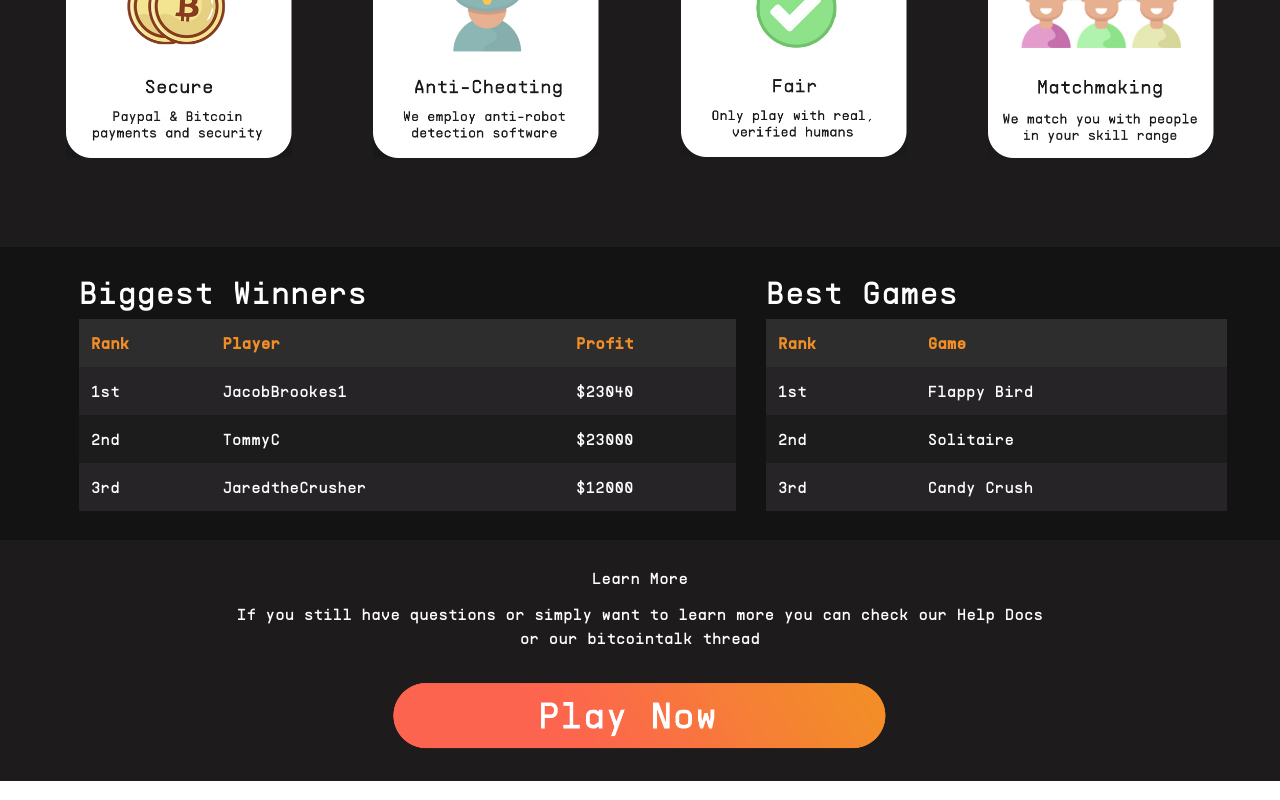
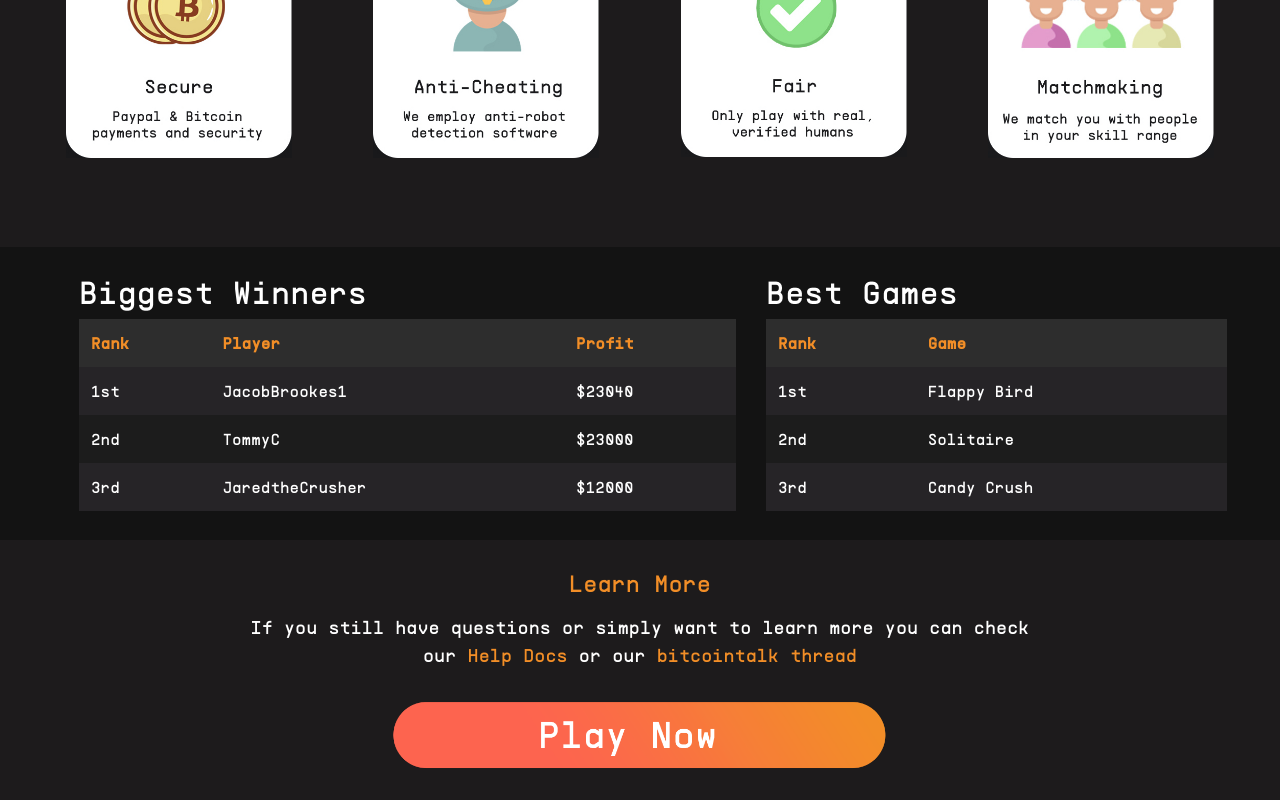
Before and after one commit to franklovefrank/triumph-landing-page, a React (Create React App) app: page / in a window 1280 px wide. Shown: the part 811-1611 px from the top of the page. Built offline with nearby package versions, Linux system fonts and the light colour scheme.

Commit message:
link at bottom

```diff
--- a/src/App.css
+++ b/src/App.css
@@ -173,11 +173,25 @@ a.login:hover, a.login:active{
   color: #f28e27;
 }
 
+a.learn:link, a.learn:visited{
+  font-size: calc(1em + .6vw);
+  color:#f28e27;
+  text-decoration: none;
+}
 
-.text3{
-  font-size: calc(1em + .6vw);
+a.learn:hover, a.learn:active{
+  color: white;
+}
+a.links:link, a.links:visited{
+  color:#f28e27;
+  font-size: calc(1em + .2vw);
+  text-decoration: none;
+}
+
+a.links:hover, a.links:active{
+  color: white;
 }
 
 .text4{
-  font-size: calc(1em + .15vw);
+  font-size: calc(1em + .2vw);
 }
--- a/src/App.js
+++ b/src/App.js
@@ -151,16 +151,24 @@ function App() {
         <Container fluid className="container1">
           <Row className="justify-content-center row8">
             <Col>
-              <text className="header-text3">Learn More</text>
+            <Link to="/learnmore" className="learn">
+                 Learn More
+                 </Link>
             </Col>
           </Row>
           <Row className="justify-content-center row9">
             <Col xs={8}>
-              <text className="header-text4">
+              <text className="text4">
                 {" "}
                 If you still have questions or simply want to learn more you can
-                check our Help Docs or our bitcointalk thread
-              </text>
+                check our </text>
+                <Link to="/helpdocs" className="links">
+                 Help Docs
+                 </Link>
+                 <text className="text4"> or our </text>
+                 <Link to="/bitcointalk" className="links">
+                 bitcointalk thread
+                 </Link>
             </Col>
           </Row>
 
```
